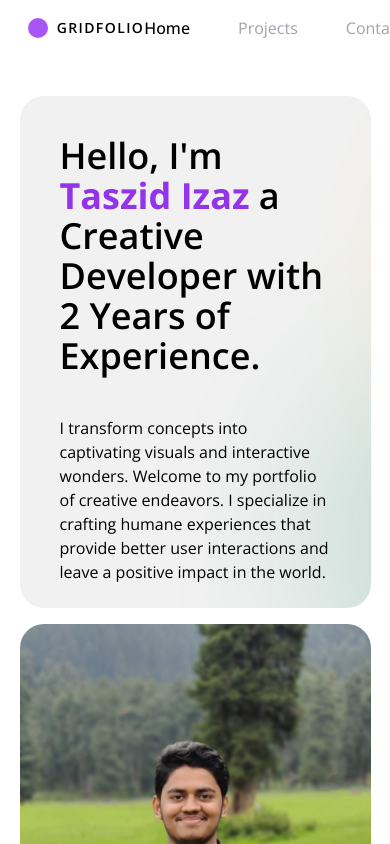
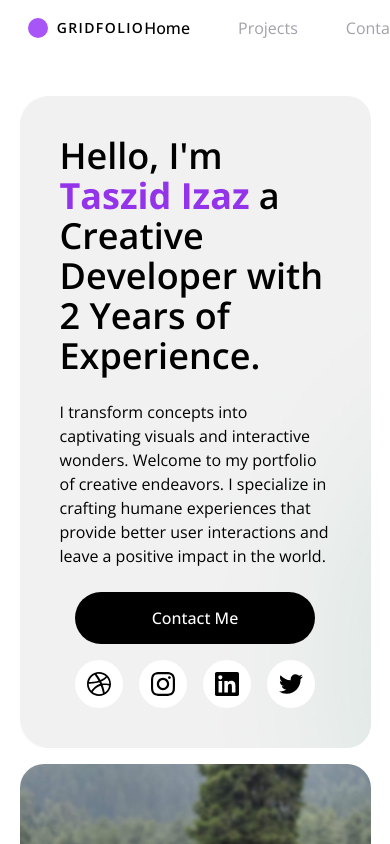
Before and after one commit to TaszidIzaz/gridfolio, a Next.js app: page / in a window 390 px wide. Shown: the top 844 px of the page. Built offline with nearby package versions, Linux system fonts and the light colour scheme.

Commit message:
made changes to mak it fully responsive

```diff
--- a/app/page.tsx
+++ b/app/page.tsx
@@ -52,7 +52,7 @@ export default function Home() {
 
       <section className="grid grid-cols-1 lg:grid-cols-[2fr_1fr] gap-4 mb-4 mt-10">
 
-        <motion.div className="h-[32rem] rounded-3xl p-10 flex flex-col gap-10 bg-[url('/gradient-bg.jpg')] bg-cover"
+        <motion.div className="rounded-3xl p-10 flex flex-col gap-6 bg-[url('/gradient-bg.jpg')] bg-cover ${window.innerWidth <= 485 ? 'h-[40rem]' : 'h-[34rem]'}"
 
           initial="hidden"
           animate="visible"
@@ -213,7 +213,7 @@ export default function Home() {
 
       <section  id="contact" className="grid grid-cols-1 mt-10">
 
-        <div className="h-[26rem] text-white rounded-3xl p-10 flex flex-col gap-6 bg-[url('/grad2.jpg')] bg-cover ">
+        <div className={" text-white rounded-3xl p-10 flex flex-col gap-6 bg-[url('/grad2.jpg')] bg-cover ${window.innerWidth <= 480 ? 'h-[34rem]' : 'h-[30rem]'}"}>
           <h1 className=' text-4xl font-semibold'> Want To <span className=' text-yellow-400 font-bold'>Work </span> Together? </h1>
 
           <p className='flex-1'>
```
